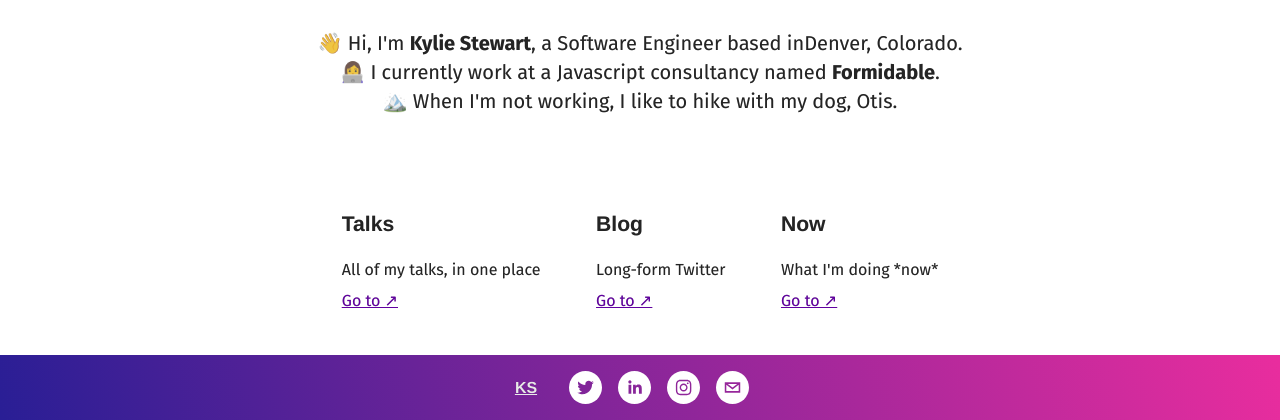
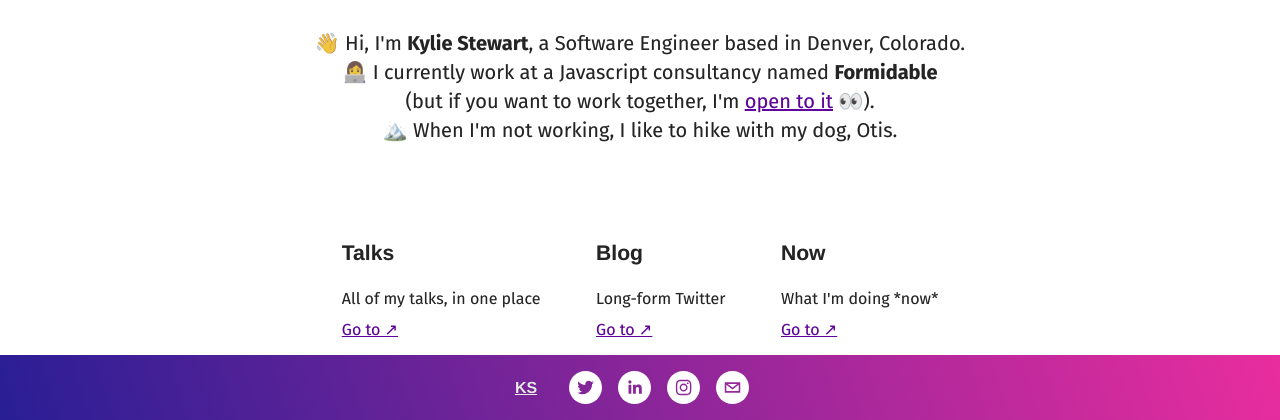
Before and after one commit to lucamattiazzi/kale-stew.github.io, a Gatsby site: page / in a window 1280 px wide. Shown: the part 380-800 px from the top of the page. Built offline with nearby package versions, Linux system fonts and the light colour scheme; Gatsby itself is replaced by a stand-in of ours; what typography-theme-github would draw is missing.

Commit message:
a11y updates, reducing eslint warnings

```diff
--- a/gatsby-meta-config.js
+++ b/gatsby-meta-config.js
@@ -5,6 +5,7 @@
   authorLocation: `Denver, Colorado`,
   company: `Javascript consultancy`,
   employer: `Formidable`,
+  resume: `https://kyliestewart.tech`,
   hobbies: [
     `hike with my dog, Otis`,
     `bake gluten-free goods`,
@@ -12,9 +13,8 @@
     `create generative art`,
     `take pictures of my dog, Otis`,
     `go rock climbing`,
-    `shitpost on Twitter`,
+    `doomscroll on Twitter`,
     `complete samurai sudoku puzzles`,
-    `play Animal Crossing`,
     `backpack through slot canyons`,
     `learn new vegan recipes`,
     `rage against the machine`,
--- a/src/components/intro/index.jsx
+++ b/src/components/intro/index.jsx
@@ -10,11 +10,12 @@
     query={introQuery}
     render={data => {
       const {
+        authorLocation,
         authorName,
-        authorLocation,
-        hobbies,
         company,
         employer,
+        hobbies,
+        resume,
       } = data.site.siteMetadata
 
       return (
@@ -28,14 +29,31 @@
             }}
           />
           <div>
-            👋 Hi, I'm <b>{authorName}</b>, a Software Engineer based in
+            <span role="img" aria-label="waving emoji">
+              👋
+            </span>{' '}
+            Hi, I'm <b>{authorName}</b>, a Software Engineer based in{' '}
             {authorLocation}.
           </div>
           <div>
-            👩‍💻 I currently work at a {company} named <b>{employer}</b>.
+            <span role="img" aria-label="blonde female technologist emoji">
+              👩‍💻
+            </span>{' '}
+            I currently work at a {company} named <b>{employer}</b>
           </div>
           <div>
-            🏔️ When I'm not working, I like to {getRandomItem(hobbies)}.
+            (but if you want to work together, I'm{' '}
+            <a href={resume}>open to it</a>{' '}
+            <span role="img" aria-label="eyes looking left emoji">
+              👀
+            </span>
+            ).
+          </div>
+          <div>
+            <span role="img" aria-label="snow-capped mountain emoji">
+              🏔️
+            </span>{' '}
+            When I'm not working, I like to {getRandomItem(hobbies)}.
           </div>
         </div>
       )
@@ -54,11 +72,12 @@
     }
     site {
       siteMetadata {
+        authorLocation
         authorName
-        authorLocation
-        hobbies
         company
         employer
+        hobbies
+        resume
       }
     }
   }
--- a/src/components/now/index.jsx
+++ b/src/components/now/index.jsx
@@ -9,7 +9,9 @@
 
 const NowCard = ({ post }) => (
   <>
-    <h2>{post.dayOfWeek}, {formatDate(post.date)}</h2>
+    <h2>
+      {post.dayOfWeek}, {formatDate(post.date)}
+    </h2>
     <ul className="now-wrapper">
       {Object.entries(post).map(([key, value]) => {
         return !NOW_KEYS[key] || !value ? null : (
--- a/src/layout/index.scss
+++ b/src/layout/index.scss
@@ -12,4 +12,10 @@
   -webkit-text-size-adjust: antialiased;
   -moz-osx-font-smoothing: grayscale;
   transition: background-color 0.3s, color 0.3s;
+
+  button {
+    border-style: none;
+    background: transparent;
+    padding-left: none;
+  }
 }
--- a/src/pages/now.js
+++ b/src/pages/now.js
@@ -16,9 +16,9 @@
         What is this page?
       </a>
       <br />
-      <a className="now-link" onClick={() => setPostType(RANDOM)}>
+      <button className="now-link" onClick={() => setPostType(RANDOM)}>
         Visit a random now from the past
-      </a>
+      </button>
     </Layout>
   )
 }
--- a/src/styles/dark-theme.scss
+++ b/src/styles/dark-theme.scss
@@ -3,7 +3,8 @@
   text-shadow: $dark-text-shadow;
   color: $dark-light-font-color;
 
-  a {
+  a,
+  button {
     color: $dark-colored-font-color;
   }
 
--- a/src/styles/light-theme.scss
+++ b/src/styles/light-theme.scss
@@ -2,7 +2,8 @@
   background-color: $light-background-color;
   text-shadow: $light-text-shadow;
 
-  a {
+  a,
+  button {
     color: $light-colored-font-color;
   }
 
```
Also changed, not shown: src/components/talk/index.jsx (+7 -7 lines).
